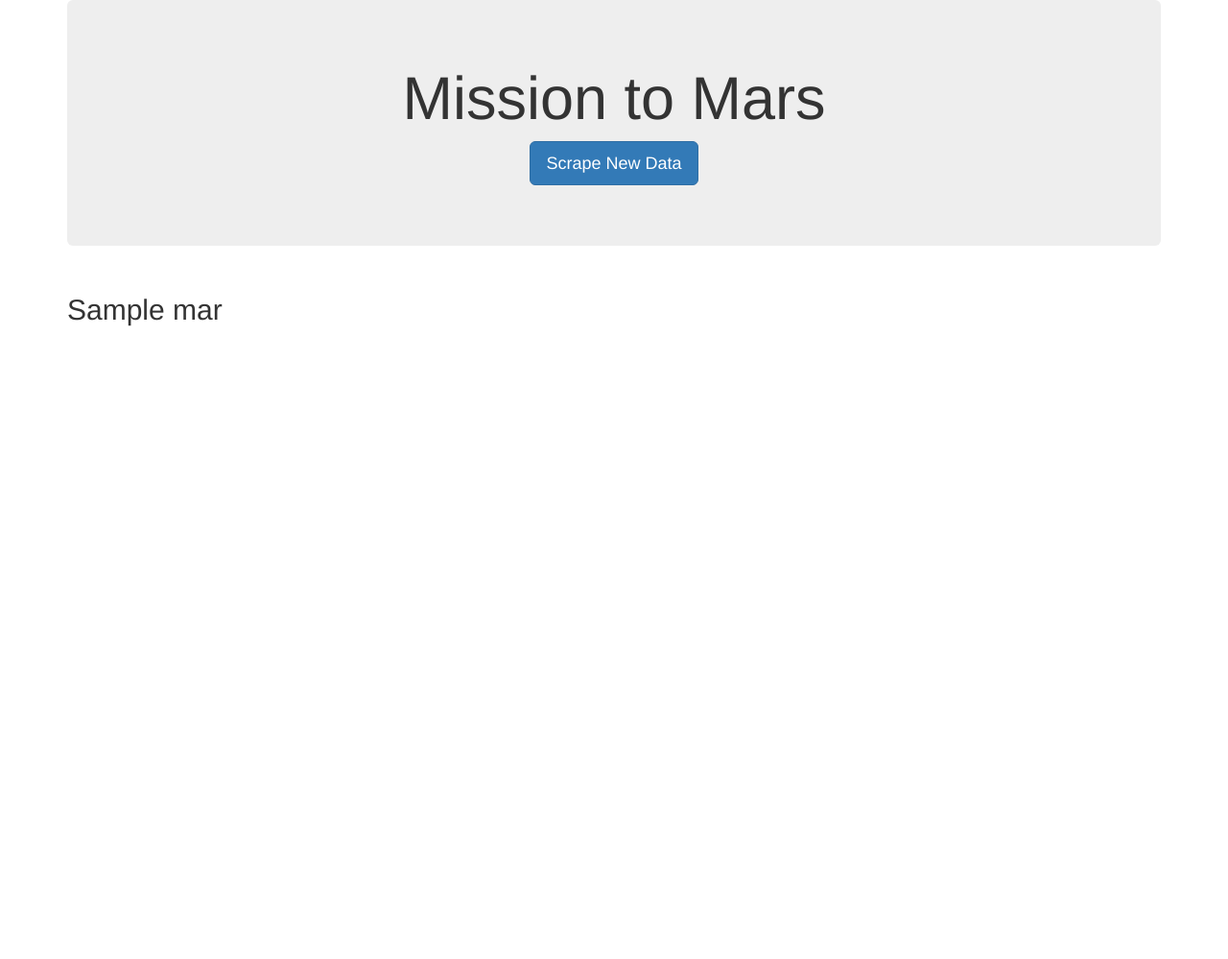
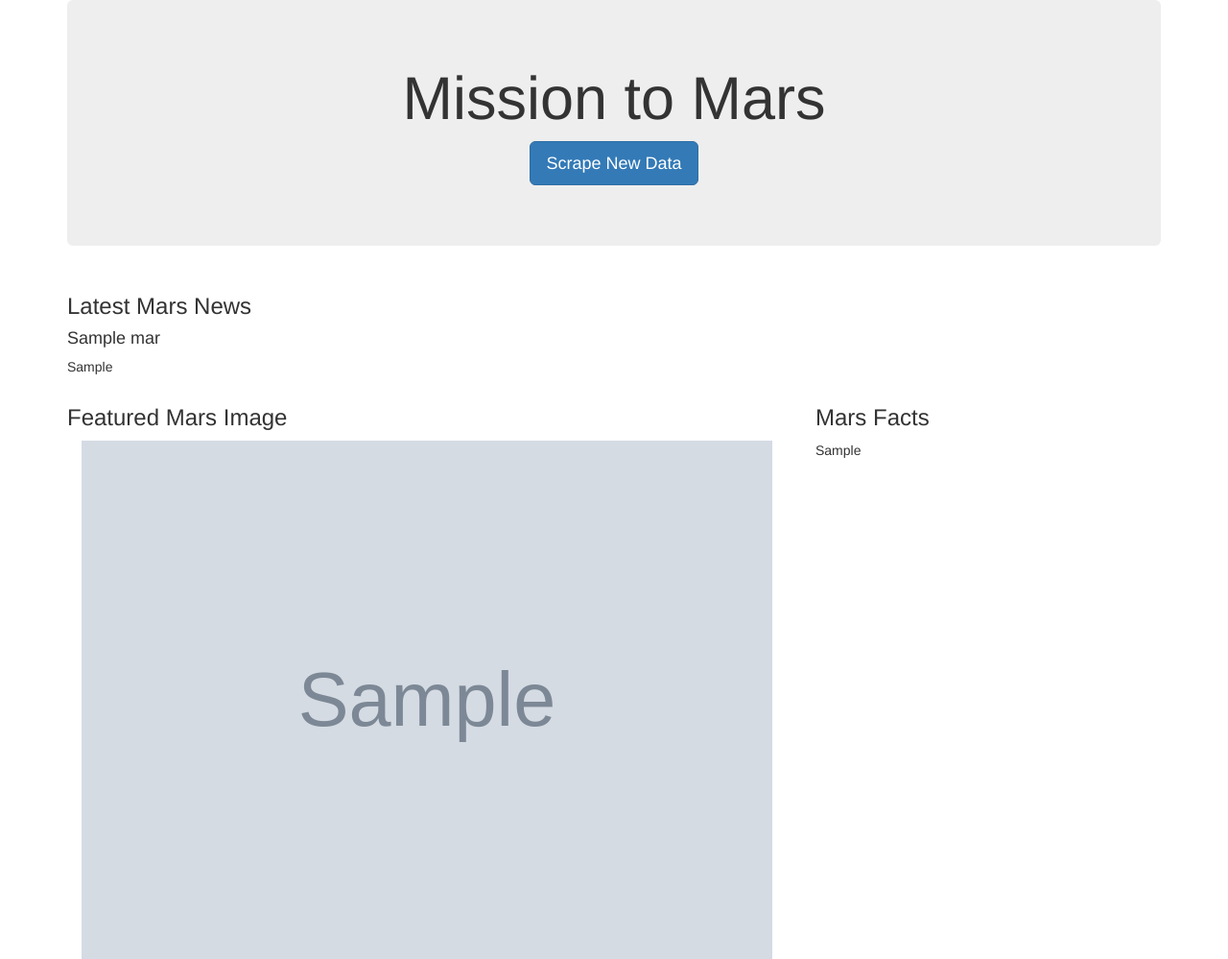
Before and after one commit to ToshaZ/web-scraping-challenge, a Flask app: page / in a window 1280 px wide. Shown: the whole page at 96% size. Before the commit the page ends 340 px from the top, so only its background shows below. Run offline with Flask 2, Linux system fonts and the light colour scheme; grey boxes marked "Sample" are stand-in pictures; a database or web service that is not in the repository returns one stand-in record (values such as "Sample title"); some libraries are stand-ins or nearby versions.

Commit message:
formatting html file

```diff
--- a/Missions_to_Mars/templates/index.html
+++ b/Missions_to_Mars/templates/index.html
@@ -20,9 +20,26 @@
     <!-- News article -->
     <div class="row" id="latest-news-title">
       <div class="col-md-12">
-        <h2 class="heading">{{mars.news_title}}</h2>
+        <h3>Latest Mars News</h3>
+        <h4 class="title">{{mars.news_title}}</h4>
+        <p class="teaser">{{mars.latest_news}}</p>
       </div>
     </div>
+
+    <div class="row" id="featured-image">
+      <div class="col-md-8">
+        <h3>Featured Mars Image</h3>
+        <img class="col-md-12 border" src="{{mars.featured_img}}" alt="Features Mars Image">
+      </div>
+      <div class="col-md-4">
+        <div class="card".table-striped>
+          <h3>Mars Facts</h3>
+          {{mars.mars_facts | safe}}
+        </div>
+      </div>
+    </div>
+
+
 
   </div>
 
```
Also changed, not shown: Missions_to_Mars/scrape_mars.py (+7 -4 lines), 1 other file.
